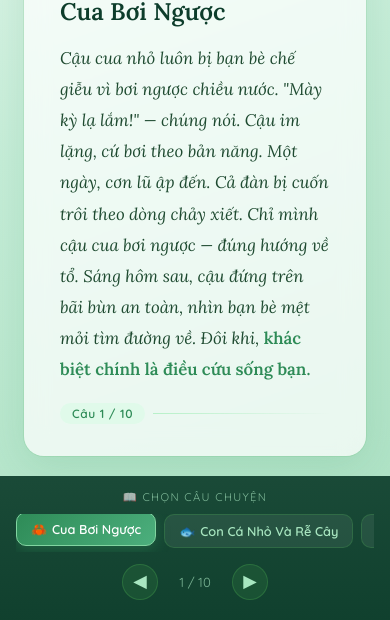
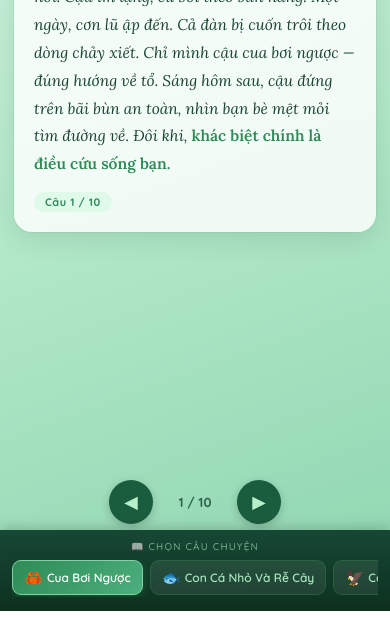
Before and after one commit to HiepPhong2026/Mangrove, a plain HTML site: page stories.html in a window 390 px wide. Shown: the part 233-853 px from the top of the page. Drawn offline with Linux system fonts and the light colour scheme.

Commit message:
Remove video, optimize stories page for mobile
Co-Authored-By: Claude Sonnet 4.6 <noreply@anthropic.com>
Claude-Session: https://claude.ai/code/session_01VJUzwhVE6GQBk3XFLDRE75

```diff
--- a/stories.html
+++ b/stories.html
@@ -2,205 +2,217 @@
 <html lang="vi">
 <head>
 <meta charset="UTF-8"/>
-<meta name="viewport" content="width=device-width, initial-scale=1.0"/>
+<meta name="viewport" content="width=device-width, initial-scale=1.0, maximum-scale=1.0, user-scalable=no"/>
 <title>Rừng Ngập Mặn – Những Câu Chuyện Nhỏ</title>
-<link href="https://fonts.googleapis.com/css2?family=Quicksand:wght@400;500;600;700&family=Lora:ital,wght@0,400;0,600;1,400&display=swap" rel="stylesheet"/>
+<link href="https://fonts.googleapis.com/css2?family=Quicksand:wght@500;600;700&family=Lora:ital,wght@0,400;0,600;1,400&display=swap" rel="stylesheet"/>
 <style>
   :root {
-    --green1: #0d3d2b;
-    --green2: #1a5c3e;
-    --green3: #2e8b57;
-    --green4: #4caf7d;
-    --green5: #81d4a0;
-    --green6: #b7f0c8;
-    --green7: #e0faea;
-    --accent: #f0fdf4;
+    --g1: #0d3d2b;
+    --g2: #1a5c3e;
+    --g3: #2e8b57;
+    --g4: #4caf7d;
+    --g5: #81d4a0;
+    --g6: #b7f0c8;
+    --g7: #e0faea;
     --leaf: #a8e6c0;
+    --text: #0f3522;
+    --card: rgba(255,255,255,0.82);
   }
 
-  * { box-sizing: border-box; margin: 0; padding: 0; }
+  * { box-sizing: border-box; margin: 0; padding: 0; -webkit-tap-highlight-color: transparent; }
+
+  html, body {
+    height: 100%;
+    overflow: hidden;
+  }
 
   body {
     font-family: 'Quicksand', sans-serif;
-    background: linear-gradient(160deg, #e8f8ef 0%, #c6edd8 40%, #a8dfc0 100%);
-    min-height: 100vh;
+    background: linear-gradient(160deg, #d6f5e3 0%, #b2e8c8 50%, #8dd5b0 100%);
     display: flex;
     flex-direction: column;
-    overflow: hidden;
   }
 
+  /* ── HEADER ── */
   header {
+    background: linear-gradient(135deg, var(--g1), var(--g2));
+    padding: 16px 20px 14px;
     text-align: center;
-    padding: 28px 20px 18px;
-    background: linear-gradient(135deg, var(--green1) 0%, var(--green2) 100%);
-    position: relative;
-    overflow: hidden;
     flex-shrink: 0;
+    box-shadow: 0 2px 12px rgba(0,0,0,0.25);
   }
   header h1 {
     font-family: 'Lora', serif;
-    font-size: clamp(1.5rem, 4vw, 2.4rem);
-    color: var(--green6);
+    font-size: 1.35rem;
+    color: var(--g6);
     letter-spacing: 0.04em;
-    text-shadow: 0 2px 12px rgba(0,0,0,0.3);
   }
   header p {
-    margin-top: 6px;
+    font-size: 0.72rem;
     color: var(--leaf);
-    font-size: 0.88rem;
-    opacity: 0.85;
+    margin-top: 3px;
+    opacity: 0.8;
   }
 
-  .layout {
+  /* ── STORY AREA ── */
+  .story-wrap {
+    flex: 1;
+    overflow-y: auto;
+    -webkit-overflow-scrolling: touch;
+    padding: 16px 14px 8px;
     display: flex;
     flex-direction: column;
-    flex: 1;
-    overflow: hidden;
+    align-items: center;
   }
 
-  .story-display {
-    flex: 1;
-    overflow-y: auto;
-    padding: 28px 24px 20px;
-    display: flex;
-    align-items: flex-start;
-    justify-content: center;
+  .story-card {
+    width: 100%;
+    max-width: 480px;
+    background: var(--card);
+    backdrop-filter: blur(10px);
+    -webkit-backdrop-filter: blur(10px);
+    border-radius: 18px;
+    padding: 22px 20px 20px;
+    box-shadow: 0 6px 28px rgba(13,61,43,0.14), 0 0 0 1px rgba(76,175,80,0.13);
+    animation: slideUp 0.3s ease;
   }
-  .story-card {
-    max-width: 680px;
-    width: 100%;
-    background: rgba(255,255,255,0.72);
-    backdrop-filter: blur(12px);
-    border-radius: 20px;
-    padding: 32px 36px;
-    box-shadow: 0 8px 40px rgba(46,139,87,0.15), 0 0 0 1px rgba(76,175,80,0.12);
-    animation: fadeIn 0.4s ease;
-  }
-  @keyframes fadeIn {
-    from { opacity: 0; transform: translateY(12px); }
+  @keyframes slideUp {
+    from { opacity: 0; transform: translateY(14px); }
     to   { opacity: 1; transform: translateY(0); }
   }
-  .story-emoji { font-size: 2.8rem; margin-bottom: 12px; display: block; }
+
+  .card-top {
+    display: flex;
+    align-items: center;
+    gap: 10px;
+    margin-bottom: 14px;
+  }
+  .story-emoji { font-size: 2rem; line-height: 1; }
   .story-title {
     font-family: 'Lora', serif;
-    font-size: 1.5rem;
+    font-size: 1.15rem;
     font-weight: 600;
-    color: var(--green1);
-    margin-bottom: 16px;
+    color: var(--g1);
     line-height: 1.3;
   }
+
   .story-body {
     font-family: 'Lora', serif;
-    font-size: 1.05rem;
-    color: #1e4a30;
-    line-height: 1.85;
+    font-size: 0.97rem;
+    color: #1b4530;
+    line-height: 1.8;
     font-style: italic;
   }
   .story-body em {
     font-style: normal;
     font-weight: 600;
-    color: var(--green3);
+    color: var(--g3);
   }
-  .story-meta {
-    margin-top: 18px;
+
+  .badge {
+    display: inline-block;
+    margin-top: 14px;
+    font-size: 0.68rem;
+    background: var(--g7);
+    color: var(--g3);
+    border-radius: 20px;
+    padding: 3px 11px;
+    font-weight: 700;
+    letter-spacing: 0.05em;
+    font-family: 'Quicksand', sans-serif;
+    font-style: normal;
+  }
+
+  /* ── NAV BUTTONS ── */
+  .nav-row {
     display: flex;
+    justify-content: center;
     align-items: center;
-    gap: 8px;
+    gap: 16px;
+    padding: 10px 14px 6px;
+    flex-shrink: 0;
+    max-width: 480px;
+    width: 100%;
+    margin: 0 auto;
   }
-  .story-num {
-    font-size: 0.75rem;
-    background: var(--green7);
-    color: var(--green3);
-    border-radius: 20px;
-    padding: 3px 12px;
-    font-weight: 600;
-    letter-spacing: 0.05em;
+  .nav-btn {
+    background: var(--g2);
+    border: none;
+    color: var(--g6);
+    border-radius: 50%;
+    width: 44px; height: 44px;
+    font-size: 1.1rem;
+    cursor: pointer;
+    display: flex; align-items: center; justify-content: center;
+    box-shadow: 0 3px 10px rgba(0,0,0,0.2);
+    transition: background 0.15s, transform 0.1s;
+    touch-action: manipulation;
   }
-  .divider { flex: 1; height: 1px; background: linear-gradient(to right, var(--green6), transparent); }
+  .nav-btn:active { background: var(--g3); transform: scale(0.93); }
+  .nav-counter {
+    font-size: 0.82rem;
+    color: var(--g1);
+    font-weight: 700;
+    min-width: 52px;
+    text-align: center;
+    opacity: 0.75;
+  }
 
+  /* ── TITLE LIST (bottom bar) ── */
   .title-bar {
-    background: linear-gradient(180deg, rgba(13,61,43,0.92) 0%, rgba(13,61,43,0.98) 100%);
-    padding: 14px 16px 20px;
+    background: linear-gradient(180deg, rgba(13,61,43,0.93), rgba(10,45,28,0.98));
+    padding: 10px 12px 14px;
     flex-shrink: 0;
+    box-shadow: 0 -2px 12px rgba(0,0,0,0.2);
   }
-  .title-bar-label {
+  .bar-label {
     text-align: center;
-    font-size: 0.7rem;
+    font-size: 0.62rem;
     color: var(--leaf);
     letter-spacing: 0.12em;
     text-transform: uppercase;
-    margin-bottom: 10px;
-    opacity: 0.7;
+    margin-bottom: 8px;
+    opacity: 0.65;
   }
-  .titles-list {
+  .titles-scroll {
     display: flex;
-    gap: 8px;
+    gap: 7px;
     overflow-x: auto;
-    padding-bottom: 4px;
-    scrollbar-width: thin;
-    scrollbar-color: var(--green3) transparent;
+    -webkit-overflow-scrolling: touch;
+    padding-bottom: 2px;
+    scrollbar-width: none;
   }
-  .titles-list::-webkit-scrollbar { height: 3px; }
-  .titles-list::-webkit-scrollbar-thumb { background: var(--green3); border-radius: 2px; }
+  .titles-scroll::-webkit-scrollbar { display: none; }
 
-  .title-btn {
+  .t-btn {
     flex-shrink: 0;
-    background: rgba(255,255,255,0.07);
-    border: 1.5px solid rgba(76,175,80,0.25);
+    background: rgba(255,255,255,0.08);
+    border: 1.5px solid rgba(76,175,80,0.22);
     color: var(--leaf);
-    border-radius: 10px;
-    padding: 8px 14px;
+    border-radius: 9px;
+    padding: 7px 11px;
     cursor: pointer;
     font-family: 'Quicksand', sans-serif;
-    font-size: 0.8rem;
+    font-size: 0.75rem;
     font-weight: 600;
-    transition: all 0.2s;
     white-space: nowrap;
     display: flex;
     align-items: center;
-    gap: 5px;
+    gap: 4px;
+    transition: background 0.15s, border-color 0.15s;
+    touch-action: manipulation;
   }
-  .title-btn:hover {
-    background: rgba(76,175,80,0.2);
-    border-color: var(--green4);
-    color: var(--green6);
-    transform: translateY(-2px);
+  .t-btn:active { background: rgba(76,175,80,0.25); }
+  .t-btn.active {
+    background: linear-gradient(135deg, var(--g3), var(--g4));
+    border-color: var(--g5);
+    color: #fff;
+    box-shadow: 0 3px 10px rgba(46,139,87,0.35);
   }
-  .title-btn.active {
-    background: linear-gradient(135deg, var(--green3), var(--green4));
-    border-color: var(--green5);
-    color: #fff;
-    box-shadow: 0 4px 14px rgba(46,139,87,0.4);
-    transform: translateY(-2px);
-  }
+  .t-em { font-size: 0.95rem; }
 
-  .nav-row {
-    display: flex;
-    justify-content: center;
-    gap: 12px;
-    margin-top: 12px;
-  }
-  .nav-btn {
-    background: rgba(76,175,80,0.15);
-    border: 1.5px solid rgba(76,175,80,0.3);
-    color: var(--leaf);
-    border-radius: 50%;
-    width: 36px; height: 36px;
-    font-size: 1.1rem;
-    cursor: pointer;
-    transition: all 0.2s;
-    display: flex; align-items: center; justify-content: center;
-  }
-  .nav-btn:hover { background: var(--green3); color: #fff; transform: scale(1.1); }
-  .nav-counter {
-    color: var(--leaf);
-    font-size: 0.82rem;
-    opacity: 0.7;
-    display: flex;
-    align-items: center;
-    min-width: 50px;
-    justify-content: center;
-  }
+  /* safe area cho iphone */
+  .title-bar { padding-bottom: calc(14px + env(safe-area-inset-bottom, 0px)); }
 </style>
 </head>
 <body>
@@ -210,80 +222,85 @@
   <p>Những câu chuyện nhỏ từ thiên nhiên</p>
 </header>
 
-<div class="layout">
-  <div class="story-display">
-    <div class="story-card" id="storyCard">
-      <span class="story-emoji" id="storyEmoji"></span>
-      <div class="story-title" id="storyTitle"></div>
-      <div class="story-body" id="storyBody"></div>
-      <div class="story-meta">
-        <span class="story-num" id="storyNum"></span>
-        <div class="divider"></div>
-      </div>
+<div class="story-wrap" id="storyWrap">
+  <div class="story-card" id="storyCard">
+    <div class="card-top">
+      <span class="story-emoji" id="sEmoji"></span>
+      <div class="story-title" id="sTitle"></div>
     </div>
+    <div class="story-body" id="sBody"></div>
+    <span class="badge" id="sBadge"></span>
   </div>
+</div>
 
-  <div class="title-bar">
-    <div class="title-bar-label">📖 Chọn câu chuyện</div>
-    <div class="titles-list" id="titlesList"></div>
-    <div class="nav-row">
-      <button class="nav-btn" id="prevBtn">◀</button>
-      <span class="nav-counter" id="navCounter"></span>
-      <button class="nav-btn" id="nextBtn">▶</button>
-    </div>
-  </div>
+<div class="nav-row">
+  <button class="nav-btn" id="prevBtn" aria-label="Trước">◀</button>
+  <span class="nav-counter" id="navCtr"></span>
+  <button class="nav-btn" id="nextBtn" aria-label="Tiếp">▶</button>
+</div>
+
+<div class="title-bar">
+  <div class="bar-label">📖 Chọn câu chuyện</div>
+  <div class="titles-scroll" id="titlesList"></div>
 </div>
 
 <script>
 const stories = [
-  { emoji:"🦀", title:"Cua Bơi Ngược", body:`Cậu cua nhỏ luôn bị bạn bè chế giễu vì bơi ngược chiều nước. "Mày kỳ lạ lắm!" — chúng nói. Cậu im lặng, cứ bơi theo bản năng. Một ngày, cơn lũ ập đến. Cả đàn bị cuốn trôi theo dòng chảy xiết. Chỉ mình cậu cua bơi ngược — đúng hướng về tổ. Sáng hôm sau, cậu đứng trên bãi bùn an toàn, nhìn bạn bè mệt mỏi tìm đường về. Đôi khi, <em>khác biệt chính là điều cứu sống bạn.</em>` },
-  { emoji:"🐟", title:"Con Cá Nhỏ Và Rễ Cây", body:`Cá con lạc mẹ trong mê cung rễ đước chằng chịt. Nó sợ hãi, cứ đâm đầu vào rễ này rễ kia. Bỗng một con cá già bơi đến. "Đừng chạy — hãy nhìn ánh sáng lọc qua kẽ rễ, đó là hướng ra." Cá con ngẩng đầu lên. Quả thật, từng tia nắng vàng xuyên qua mặt nước dẫn đường. Nó bơi theo ánh sáng và tìm được mẹ. <em>Rừng ngập mặn tối tăm, nhưng luôn có ánh sáng nếu bạn biết ngước nhìn.</em>` },
-  { emoji:"🦅", title:"Con Diệc Và Bữa Sáng", body:`Con diệc đứng bất động trên bãi bùn từ lúc bình minh. Một tiếng đồng hồ, hai tiếng. Đàn cò bay qua cười: "Đứng mãi vậy có được gì?" Diệc không trả lời. Đến khi nắng lên cao, một con cá lớn bơi qua — diệc chớp mỏ, bắt gọn. Đó là bữa sáng ngon nhất của ngày. <em>Sự kiên nhẫn không phải là lãng phí thời gian — đó là cách những kẻ khôn ngoan săn mồi mà không tốn sức.</em>` },
-  { emoji:"🐊", title:"Cá Sấu Học Làm Cha", body:`Lần đầu làm cha, cá sấu đực lúng túng khi vợ giao cho ổ trứng. Nó nằm canh suốt ba tháng, không dám rời nửa bước. Bọn cua bò qua, nó xua đuổi. Mưa lớn đến, nó che thân chắn nước. Đến ngày trứng nở, từng tiếng kêu nhỏ vang lên từ trong lòng đất. Cá sấu đực cẩn thận bới đất, nhẹ nhàng ngậm từng đứa con vào miệng — đưa ra sông. <em>Kẻ hung dữ nhất rừng ngập mặn cũng biết yêu thương.</em>` },
-  { emoji:"🦎", title:"Tắc Kè Và Màu Sắc", body:`Tắc kè rừng ngập mặn có biệt tài đổi màu. Mỗi sáng, nó thử: xanh như lá đước, nâu như bùn, vàng như nắng xuyên tán cây. Một hôm thợ săn vào rừng. Tắc kè hoá thành màu vỏ cây — bất động. Thợ săn đứng ngay cạnh mà không nhìn thấy. Khi bóng người khuất, tắc kè thở phào. <em>Đôi khi ẩn mình không phải là hèn nhát — đó là sự khôn ngoan để tồn tại qua ngày mai.</em>` },
-  { emoji:"🦋", title:"Con Bướm Lạc Rừng", body:`Bướm từ vườn hoa bay lạc vào rừng ngập mặn. Mọi thứ ẩm ướt, tối tăm, xa lạ. Nó muốn quay về nhưng không nhớ đường. Cây đước thì thầm: "Hãy theo dòng nước ra biển, rồi bay về phía mặt trời mọc." Bướm tin lời cây, bay theo kênh rạch, ra cửa sông, rồi về đất liền. Dọc đường, nó thấy những bông hoa mắm trắng tinh — đẹp theo cách riêng của rừng. <em>Đôi khi lạc đường lại cho ta thấy những vẻ đẹp chưa từng biết.</em>` },
-  { emoji:"🦟", title:"Muỗi Và Bài Học Lớn", body:`Muỗi con hỏi mẹ: "Tại sao mình nhỏ bé thế mà sống được ở đây?" Mẹ muỗi đáp: "Vì mình biết mình nhỏ." Con không hiểu. Mẹ giải thích: "Cá sấu to lớn, nhiều kẻ muốn giết nó. Cò trắng đẹp đẽ, người ta bẫy nó. Còn mình — nhỏ bé, nhanh nhẹn, không ai thèm để ý." Muỗi con gật đầu. Từ đó, mỗi khi muốn lớn lên nhanh, nó lại nhớ lời mẹ — <em>và học cách tận dụng sự nhỏ bé của mình.</em>` },
-  { emoji:"🐚", title:"Ốc Len Và Giấc Mơ", body:`Ốc len sống cả đời leo lên leo xuống rễ đước. Ngày qua ngày, cùng một cái cây, cùng một bãi bùn. Một con chim bay qua hỏi: "Mày không chán sao?" Ốc đáp: "Tao chưa leo hết cái cây này." Chim cười bay đi. Mùa sau quay lại, ốc len vẫn ở đó — nhưng đã lên đến ngọn. Từ đây, nó nhìn thấy cả rừng xanh trải dài đến chân trời. <em>Không cần đi xa. Đôi khi chinh phục những gì ngay trước mặt đã là cả một hành trình.</em>` },
-  { emoji:"🦈", title:"Cá Đuối Và Đứa Trẻ", body:`Một đứa trẻ theo cha ra bãi triều, thấy cá đuối nằm trên bùn liền chạy đến sờ. Cá đuối giật mình phóng đi, đứa trẻ ngã sõng soài. Nó khóc. Cha bước đến, không dỗ ngay mà hỏi: "Con có đau không?" — "Có." — "Cá đuối cũng sợ. Cũng đau nếu bị bắt." Đứa trẻ nín khóc, nhìn theo vệt nước cá đuối trốn đi. <em>Lần đầu tiên nó hiểu: mọi sinh vật đều có nỗi sợ riêng, và tôn trọng chúng là điều con người cần học.</em>` },
-  { emoji:"🌙", title:"Đom Đóm Cuối Rừng", body:`Đêm xuống, rừng ngập mặn tối đen như mực. Một con đom đóm nhỏ leo lên ngọn đước cao nhất, bật sáng. Chỉ một mình, giữa bóng tối mênh mông. Bạn bè bảo: "Ánh sáng mày bé lắm, chẳng soi được gì." Đom đóm vẫn sáng. Rồi một con nữa bay đến. Rồi mười con. Rồi cả ngàn con — cả rừng lung linh như sao sa. Tất cả bắt đầu từ một con đom đóm dám sáng trước. <em>Đừng đợi người khác — cứ toả sáng đi đã.</em>` }
+  { e:"🦀", t:"Cua Bơi Ngược", b:`Cậu cua nhỏ luôn bị bạn bè chế giễu vì bơi ngược chiều nước. "Mày kỳ lạ lắm!" — chúng nói. Cậu im lặng, cứ bơi theo bản năng. Một ngày, cơn lũ ập đến. Cả đàn bị cuốn trôi theo dòng chảy xiết. Chỉ mình cậu cua bơi ngược — đúng hướng về tổ. Sáng hôm sau, cậu đứng trên bãi bùn an toàn, nhìn bạn bè mệt mỏi tìm đường về. Đôi khi, <em>khác biệt chính là điều cứu sống bạn.</em>` },
+  { e:"🐟", t:"Con Cá Nhỏ Và Rễ Cây", b:`Cá con lạc mẹ trong mê cung rễ đước chằng chịt. Nó sợ hãi, cứ đâm đầu vào rễ này rễ kia. Bỗng một con cá già bơi đến. "Đừng chạy — hãy nhìn ánh sáng lọc qua kẽ rễ, đó là hướng ra." Cá con ngẩng đầu lên. Quả thật, từng tia nắng vàng xuyên qua mặt nước dẫn đường. Nó bơi theo ánh sáng và tìm được mẹ. <em>Rừng ngập mặn tối tăm, nhưng luôn có ánh sáng nếu bạn biết ngước nhìn.</em>` },
+  { e:"🦅", t:"Con Diệc Và Bữa Sáng", b:`Con diệc đứng bất động trên bãi bùn từ lúc bình minh. Một tiếng đồng hồ, hai tiếng. Đàn cò bay qua cười: "Đứng mãi vậy có được gì?" Diệc không trả lời. Đến khi nắng lên cao, một con cá lớn bơi qua — diệc chớp mỏ, bắt gọn. Đó là bữa sáng ngon nhất của ngày. <em>Sự kiên nhẫn không phải là lãng phí thời gian — đó là cách những kẻ khôn ngoan săn mồi mà không tốn sức.</em>` },
+  { e:"🐊", t:"Cá Sấu Học Làm Cha", b:`Lần đầu làm cha, cá sấu đực lúng túng khi vợ giao cho ổ trứng. Nó nằm canh suốt ba tháng, không dám rời nửa bước. Bọn cua bò qua, nó xua đuổi. Mưa lớn đến, nó che thân chắn nước. Đến ngày trứng nở, từng tiếng kêu nhỏ vang lên từ trong lòng đất. Cá sấu đực cẩn thận bới đất, nhẹ nhàng ngậm từng đứa con vào miệng — đưa ra sông. <em>Kẻ hung dữ nhất rừng ngập mặn cũng biết yêu thương.</em>` },
+  { e:"🦎", t:"Tắc Kè Và Màu Sắc", b:`Tắc kè rừng ngập mặn có biệt tài đổi màu. Mỗi sáng, nó thử: xanh như lá đước, nâu như bùn, vàng như nắng xuyên tán cây. Một hôm thợ săn vào rừng. Tắc kè hoá thành màu vỏ cây — bất động. Thợ săn đứng ngay cạnh mà không nhìn thấy. Khi bóng người khuất, tắc kè thở phào. <em>Đôi khi ẩn mình không phải là hèn nhát — đó là sự khôn ngoan để tồn tại qua ngày mai.</em>` },
+  { e:"🦋", t:"Con Bướm Lạc Rừng", b:`Bướm từ vườn hoa bay lạc vào rừng ngập mặn. Mọi thứ ẩm ướt, tối tăm, xa lạ. Nó muốn quay về nhưng không nhớ đường. Cây đước thì thầm: "Hãy theo dòng nước ra biển, rồi bay về phía mặt trời mọc." Bướm tin lời cây, bay theo kênh rạch, ra cửa sông, rồi về đất liền. Dọc đường, nó thấy những bông hoa mắm trắng tinh — đẹp theo cách riêng của rừng. <em>Đôi khi lạc đường lại cho ta thấy những vẻ đẹp chưa từng biết.</em>` },
+  { e:"🦟", t:"Muỗi Và Bài Học Lớn", b:`Muỗi con hỏi mẹ: "Tại sao mình nhỏ bé thế mà sống được ở đây?" Mẹ muỗi đáp: "Vì mình biết mình nhỏ." Con không hiểu. Mẹ giải thích: "Cá sấu to lớn, nhiều kẻ muốn giết nó. Cò trắng đẹp đẽ, người ta bẫy nó. Còn mình — nhỏ bé, nhanh nhẹn, không ai thèm để ý." Muỗi con gật đầu. Từ đó, mỗi khi muốn lớn lên nhanh, nó lại nhớ lời mẹ — <em>và học cách tận dụng sự nhỏ bé của mình.</em>` },
+  { e:"🐚", t:"Ốc Len Và Giấc Mơ", b:`Ốc len sống cả đời leo lên leo xuống rễ đước. Ngày qua ngày, cùng một cái cây, cùng một bãi bùn. Một con chim bay qua hỏi: "Mày không chán sao?" Ốc đáp: "Tao chưa leo hết cái cây này." Chim cười bay đi. Mùa sau quay lại, ốc len vẫn ở đó — nhưng đã lên đến ngọn. Từ đây, nó nhìn thấy cả rừng xanh trải dài đến chân trời. <em>Không cần đi xa. Đôi khi chinh phục những gì ngay trước mặt đã là cả một hành trình.</em>` },
+  { e:"🦈", t:"Cá Đuối Và Đứa Trẻ", b:`Một đứa trẻ theo cha ra bãi triều, thấy cá đuối nằm trên bùn liền chạy đến sờ. Cá đuối giật mình phóng đi, đứa trẻ ngã sõng soài. Nó khóc. Cha bước đến, không dỗ ngay mà hỏi: "Con có đau không?" — "Có." — "Cá đuối cũng sợ. Cũng đau nếu bị bắt." Đứa trẻ nín khóc, nhìn theo vệt nước cá đuối trốn đi. <em>Lần đầu tiên nó hiểu: mọi sinh vật đều có nỗi sợ riêng, và tôn trọng chúng là điều con người cần học.</em>` },
+  { e:"🌙", t:"Đom Đóm Cuối Rừng", b:`Đêm xuống, rừng ngập mặn tối đen như mực. Một con đom đóm nhỏ leo lên ngọn đước cao nhất, bật sáng. Chỉ một mình, giữa bóng tối mênh mông. Bạn bè bảo: "Ánh sáng mày bé lắm, chẳng soi được gì." Đom đóm vẫn sáng. Rồi một con nữa bay đến. Rồi mười con. Rồi cả ngàn con — cả rừng lung linh như sao sa. Tất cả bắt đầu từ một con đom đóm dám sáng trước. <em>Đừng đợi người khác — cứ toả sáng đi đã.</em>` }
 ];
 
-let current = 0;
+let cur = 0;
 
-function render(idx, animate=true) {
-  current = idx;
+function render(idx, anim=true) {
+  cur = idx;
   const s = stories[idx];
-  if (animate) {
-    const card = document.getElementById('storyCard');
-    card.style.animation = 'none';
-    card.offsetHeight;
-    card.style.animation = 'fadeIn 0.35s ease';
+  if (anim) {
+    const c = document.getElementById('storyCard');
+    c.style.animation = 'none'; c.offsetHeight;
+    c.style.animation = 'slideUp 0.3s ease';
   }
-  document.getElementById('storyEmoji').textContent = s.emoji;
-  document.getElementById('storyTitle').textContent = s.title;
-  document.getElementById('storyBody').innerHTML = s.body;
-  document.getElementById('storyNum').textContent = `Câu ${idx+1} / ${stories.length}`;
-  document.getElementById('navCounter').textContent = `${idx+1} / ${stories.length}`;
-  document.querySelectorAll('.title-btn').forEach((btn, i) => btn.classList.toggle('active', i === idx));
-  const activeBtn = document.querySelectorAll('.title-btn')[idx];
-  if (activeBtn) activeBtn.scrollIntoView({ behavior: 'smooth', block: 'nearest', inline: 'center' });
+  document.getElementById('sEmoji').textContent = s.e;
+  document.getElementById('sTitle').textContent = s.t;
+  document.getElementById('sBody').innerHTML = s.b;
+  document.getElementById('sBadge').textContent = `Câu ${idx+1} / ${stories.length}`;
+  document.getElementById('navCtr').textContent = `${idx+1} / ${stories.length}`;
+  document.querySelectorAll('.t-btn').forEach((b,i) => b.classList.toggle('active', i===idx));
+  const ab = document.querySelectorAll('.t-btn')[idx];
+  if (ab) ab.scrollIntoView({behavior:'smooth', block:'nearest', inline:'center'});
+  document.getElementById('storyWrap').scrollTo({top:0, behavior:'smooth'});
 }
 
-function buildTitles() {
-  const list = document.getElementById('titlesList');
-  stories.forEach((s, i) => {
-    const btn = document.createElement('button');
-    btn.className = 'title-btn';
-    btn.innerHTML = `<span>${s.emoji}</span>${s.title}`;
-    btn.addEventListener('click', () => render(i));
-    list.appendChild(btn);
-  });
-}
+// build title buttons
+const list = document.getElementById('titlesList');
+stories.forEach((s,i) => {
+  const b = document.createElement('button');
+  b.className = 't-btn';
+  b.innerHTML = `<span class="t-em">${s.e}</span>${s.t}`;
+  b.addEventListener('click', () => render(i));
+  list.appendChild(b);
+});
 
-document.getElementById('prevBtn').addEventListener('click', () => render((current - 1 + stories.length) % stories.length));
-document.getElementById('nextBtn').addEventListener('click', () => render((current + 1) % stories.length));
+// swipe support
+let sx = 0;
+const wrap = document.getElementById('storyWrap');
+wrap.addEventListener('touchstart', e => { sx = e.touches[0].clientX; }, {passive:true});
+wrap.addEventListener('touchend', e => {
+  const dx = e.changedTouches[0].clientX - sx;
+  if (Math.abs(dx) > 50) render(dx < 0 ? (cur+1)%stories.length : (cur-1+stories.length)%stories.length);
+}, {passive:true});
 
-buildTitles();
+document.getElementById('prevBtn').addEventListener('click', () => render((cur-1+stories.length)%stories.length));
+document.getElementById('nextBtn').addEventListener('click', () => render((cur+1)%stories.length));
+
 render(0, false);
 </script>
 </body>
```
Also changed, not shown: index.html (deleted, +0 -246 lines), 1 other file.
